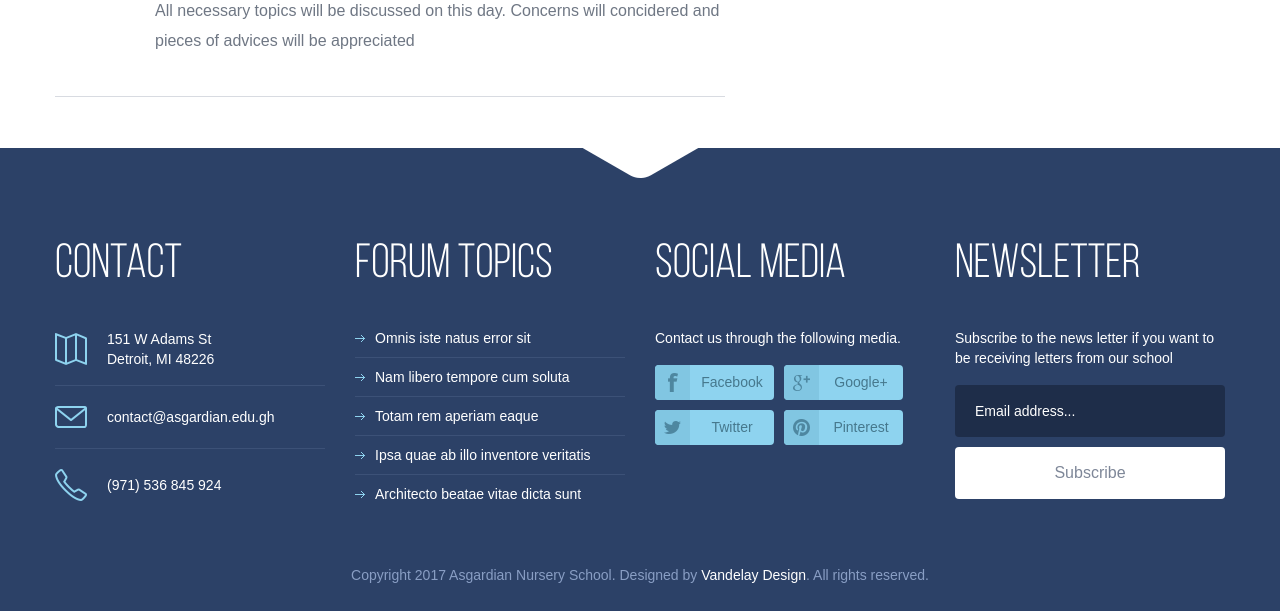
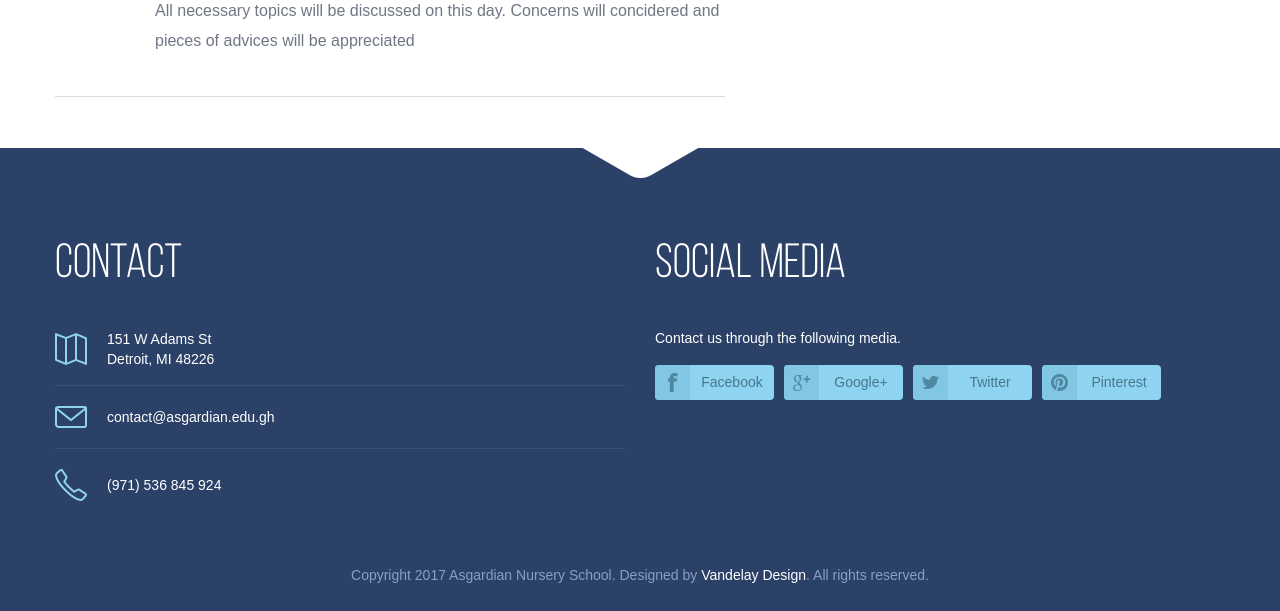
Before and after one commit to EnigmaDX/Asgard_School_Management_System, a PHP site: page /events.html in a window 1280 px wide. Shown: the part 996-1607 px from the top of the page. Run offline with PHP 8.4, Linux system fonts and the light colour scheme; some libraries are stand-ins or nearby versions.

Commit message:
modified the css file

```diff
--- a/asgard_nursery_school/Events/css/style.css
+++ b/asgard_nursery_school/Events/css/style.css
@@ -1029,6 +1029,14 @@ a.btn.blue,
 	margin-bottom: 20px;
 }
 
+#footer .col-1 {
+	width: 50%;
+}
+
+#footer .col-3 {
+	width: 50%;
+}
+
 #footer .col-1 li a {
 	padding-left: 52px;
 	display: block;
@@ -1066,20 +1074,6 @@ a.btn.blue,
 	border: none !important;
 }
 
-#footer .col-2 li {
-	border-bottom: 1px solid #3c5177;
-	padding-bottom: 9px;
-	margin-bottom: 9px;
-}
-
-#footer .col-2 li a {
-	padding-left: 20px;
-	background: url(../images/bg_arrow_blue.png) no-repeat 0 50%;
-}
-
-#footer .col-2 li.last{
-	margin-bottom: 0;
-}
 
 #footer article p {
 	padding-bottom: 17px;
--- a/asgard_nursery_school/Events/events.html
+++ b/asgard_nursery_school/Events/events.html
@@ -105,16 +105,7 @@
 						<li class="phone last"><a href="#">(971) 536 845 924</a></li>
 					</ul>
 				</article>
-				<article class="col-2">
-					<h3>Forum topics</h3>
-					<ul>
-						<li><a href="#">Omnis iste natus error sit</a></li>
-						<li><a href="#">Nam libero tempore cum soluta</a></li>
-						<li><a href="#">Totam rem aperiam eaque </a></li>
-						<li><a href="#">Ipsa quae ab illo inventore veritatis </a></li>
-						<li class="last"><a href="#">Architecto beatae vitae dicta sunt </a></li>
-					</ul>
-				</article>
+
 				<article class="col-3">
 					<h3>Social media</h3>
 					<p>Contact us through the following media.</p>
@@ -125,17 +116,7 @@
 						<li class="pinterest"><a href="#">Pinterest</a></li>
 					</ul>
 				</article>
-				<article class="col-4">
-					<h3>Newsletter</h3>
-					<p>Subscribe to the news letter if you want to be receiving letters from our school</p>
-					<form action="#">
-						<input placeholder="Email address..." type="text">
-						<button type="submit">Subscribe</button>
-					</form>
-					<ul>
-						<li><a href="#"></a></li>
-					</ul>
-				</article>
+
 			</section>
 			<p class="copy">Copyright 2017 Asgardian Nursery School. Designed by <a href="http://www.vandelaydesign.com/" title="Designed by Vandelay Design" target="_blank">Vandelay Design</a>. All rights reserved.</p>
 		</div>
```
